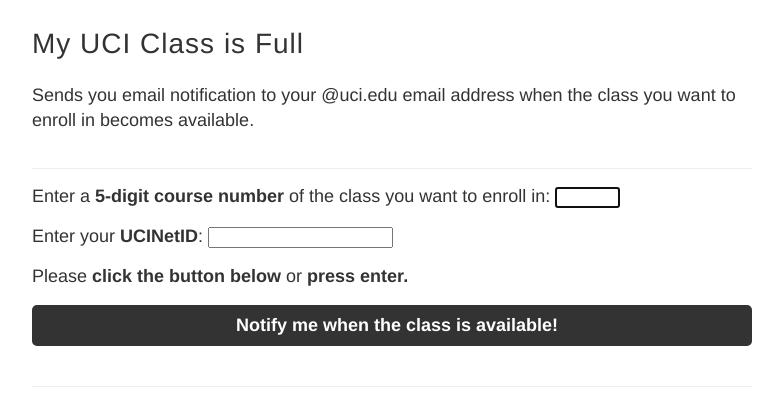
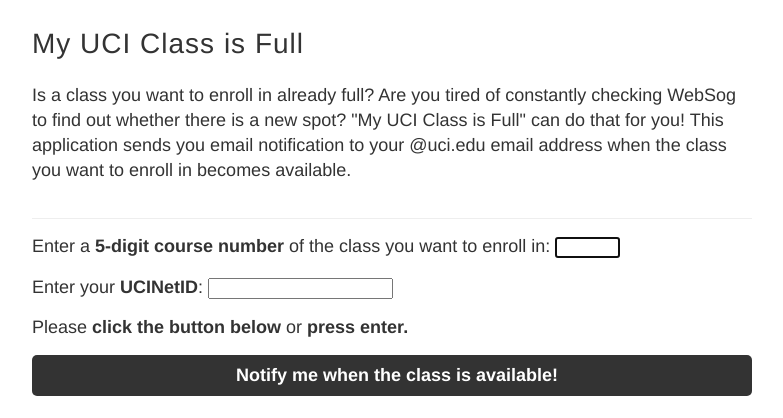
Before and after one commit to yangjiao2/2015HackUCI, a Flask app: page / in a window 1280 px wide. Shown: the top 418 px of the page, without its empty margins (248-1031 px from the left). Run offline with Flask 2, Linux system fonts and the light colour scheme.

Commit message:
fixed githup link

```diff
--- a/run.py
+++ b/run.py
@@ -58,6 +58,7 @@
     return '/_remove_pair?courseID={}&userID={}'.format(str(course),user)
 
 def add_pair_from_main(courseID,userID):
+
     pass
 
 @app.route('/_add_pair', methods=['GET'])
--- a/templates/index.html
+++ b/templates/index.html
@@ -29,7 +29,7 @@
 		<header class="masthead clearfix">
 			<div class="site-info">
 				<h1 class="site-name">My UCI Class is Full</h1>
-				<p class=site-description">Sends you email notification to your @uci.edu email address when the class you want to enroll in becomes available.</p>
+				<p class=site-description">Is a class you want to enroll in already full? Are you tired of constantly checking WebSog to find out whether there is a new spot? "My UCI Class is Full" can do that for you! This application sends you email notification to your @uci.edu email address when the class you want to enroll in becomes available.</p>
 		</header>
 	</div>
 </div>
@@ -52,7 +52,7 @@
 <p>
 Q: Where can I address questions or concerns about "My UCI Class is Full?"
 <p>
-A: You can either send us an email to <a href="mailto:myuciclassisfull@gmail.com">myuciclassisfull@gmail.com</a> or directly contribute to the program by sending push requests on the <a href="github.com/yangjiao2/2015HackUCI">github page</a>.
+A: You can either send us an email to <a href="mailto:myuciclassisfull@gmail.com">myuciclassisfull@gmail.com</a> or directly contribute to the program by sending push requests on the <a href="https://github.com/yangjiao2/2015HackUCI">github page</a>.
 </div>
     <div class="wrapper-footer">
     <footer class="footer">
```
Also changed, not shown: 1 other file.
